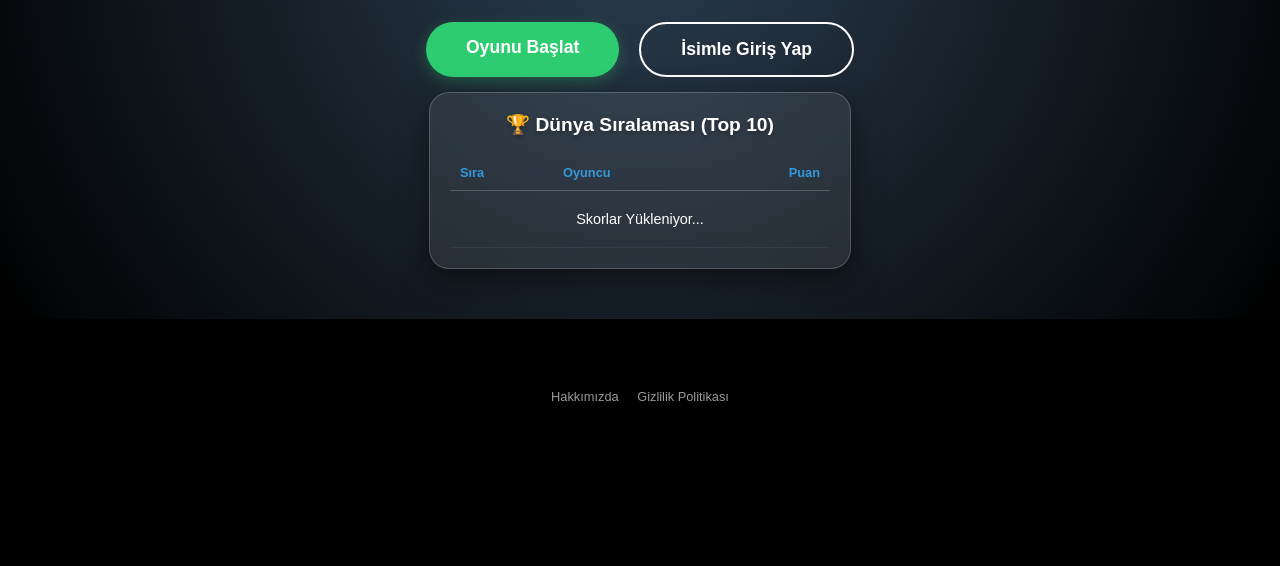
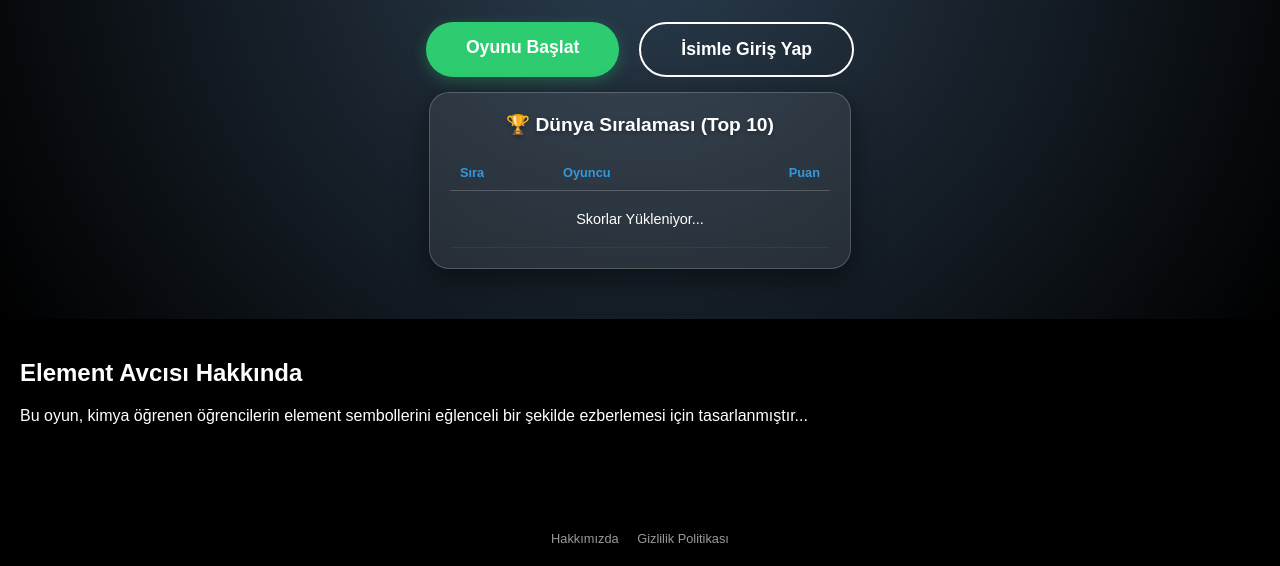
Before and after one commit to basbaris/elementsembol, a plain HTML site: page index.html in a window 1280 px wide. Shown: the part 490-1056 px from the top of the page. Before the commit the page ends 914 px from the top, so only its background shows below. Drawn offline with Linux system fonts and the light colour scheme; no server answers.

Commit message:
Add files via upload

```diff
--- a/index.html
+++ b/index.html
@@ -117,6 +117,10 @@
   }
 </script>
 
+<section id="hakkinda" style="padding: 20px; color: white;">
+    <h2>Element Avcısı Hakkında</h2>
+    <p>Bu oyun, kimya öğrenen öğrencilerin element sembollerini eğlenceli bir şekilde ezberlemesi için tasarlanmıştır...</p>
+</section>
 
 
 <footer style="margin-top: 50px; padding: 20px; text-align: center; font-size: 0.8rem; opacity: 0.6;">
```
